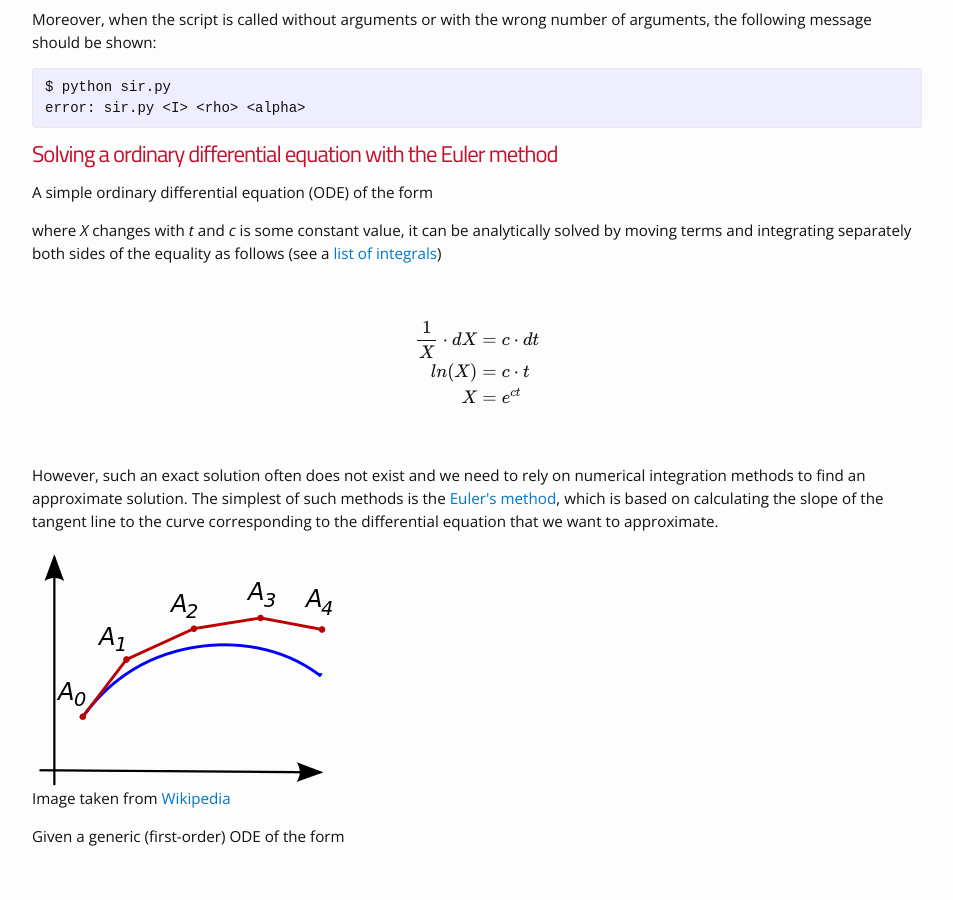
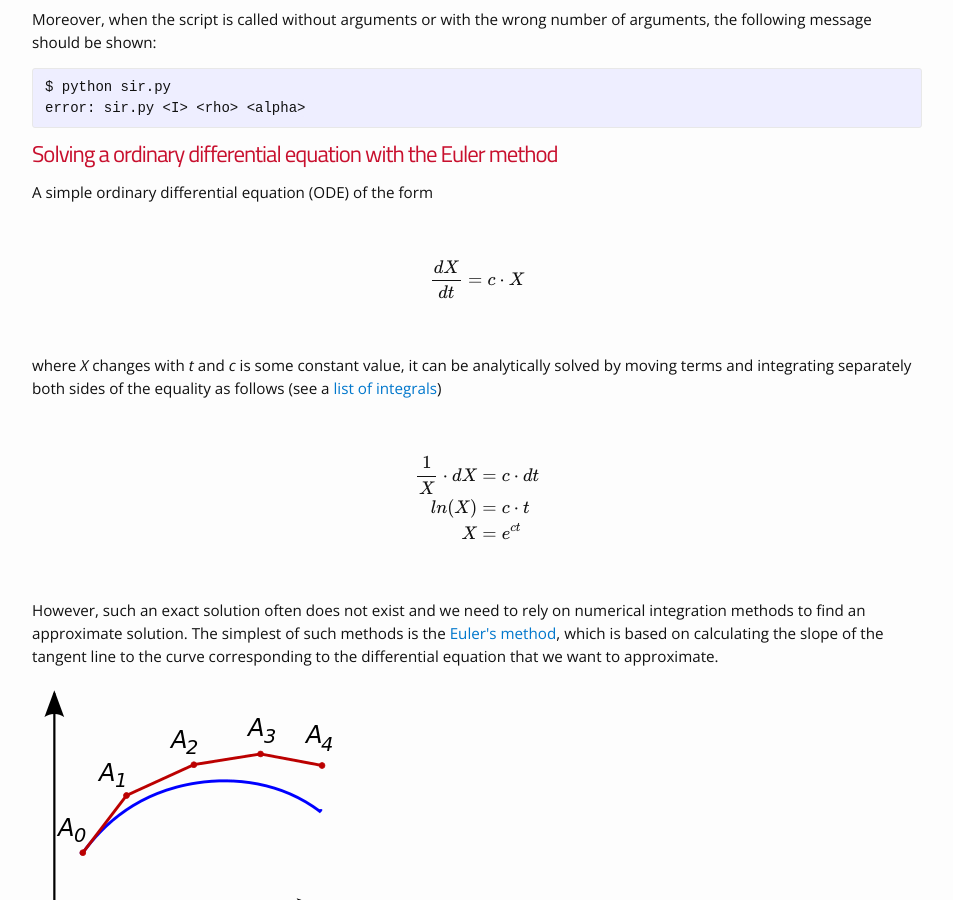
Before and after one commit to funcompbio/funcompbio.github.io, a Jekyll site: the page built from practical6/practical6.md, in a window 1280 px wide and 900 px high, scrolled down 1388 px. Shown: the whole window, without its empty margins (163-1116 px from the left). Built offline with Jekyll 4.4.1, drawn with Linux system fonts in a browser that asks for light colours; nearby versions of some CDN libraries.

Commit message:
Updated practical 6.

```diff
--- a/practical6/practical6.html
+++ b/practical6/practical6.html
@@ -32,7 +32,12 @@ $ python --version</code></pre>
 error: sir.py &lt;I&gt; &lt;rho&gt; &lt;alpha&gt;</code></pre>
 <h1 id="solving-a-ordinary-differential-equation-with-the-euler-method">Solving a ordinary differential equation with the Euler method</h1>
 <p>A simple ordinary differential equation (ODE) of the form</p>
-
+<p><br /><span class="math display">$$
+\begin{equation}
+\frac{dX}{dt} = c\cdot X
+\label{eq:cx}
+\end{equation}
+$$</span><br /></p>
 <p>where <span class="math inline"><em>X</em></span> changes with <span class="math inline"><em>t</em></span> and <span class="math inline"><em>c</em></span> is some constant value, it can be analytically solved by moving terms and integrating separately both sides of the equality as follows (see a <a href="https://en.wikipedia.org/wiki/Lists_of_integrals">list of integrals</a>)</p>
 <p><br /><span class="math display">$$ \begin{eqnarray}
    \frac{1}{X}\cdot dX &amp; = &amp; c\cdot dt \\
```
